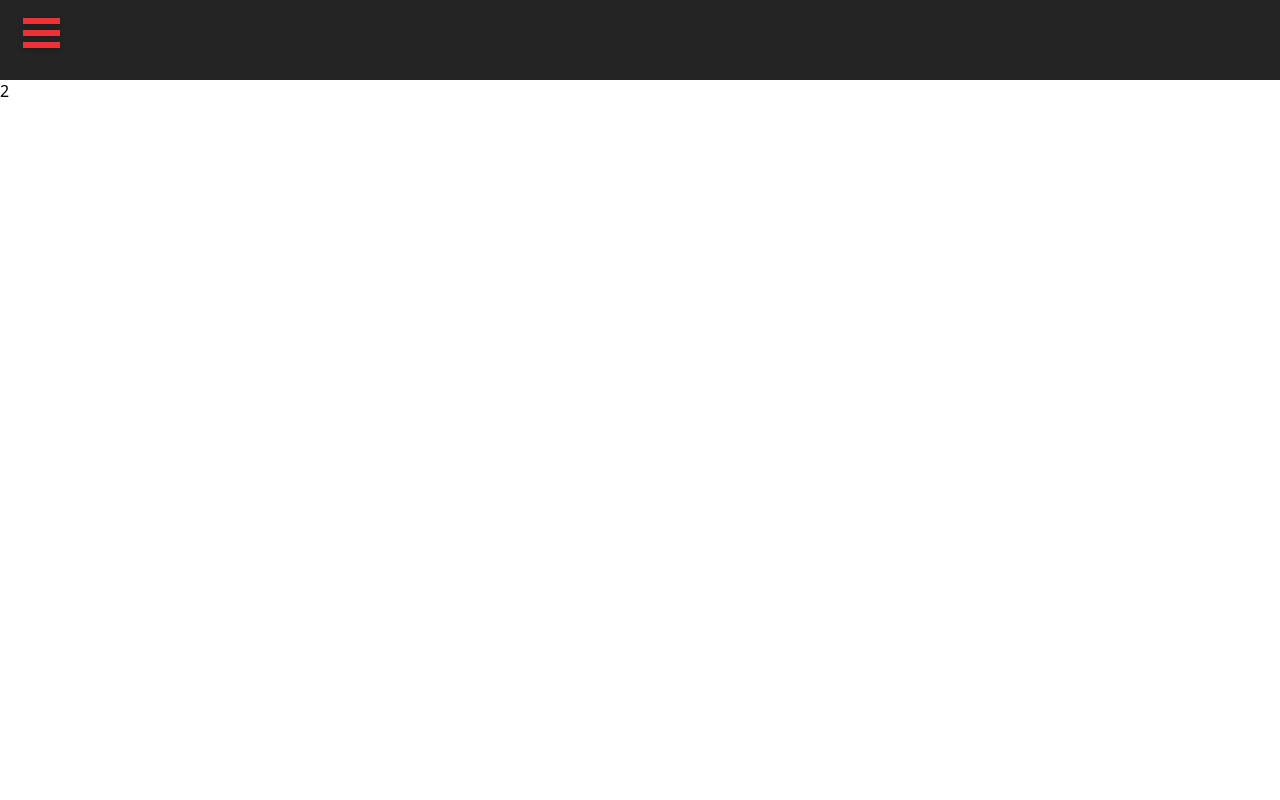
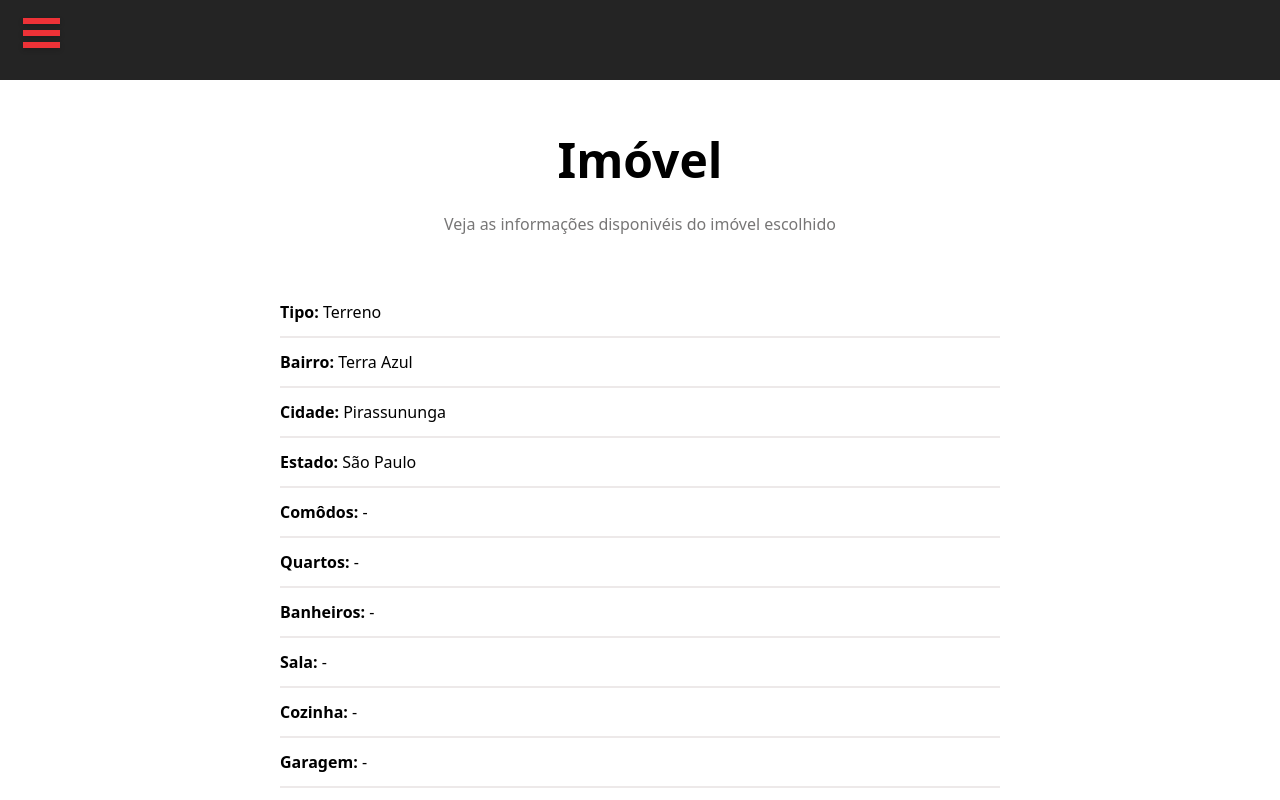
Before and after one commit to marcosdevelopment/dorisilva, a React (Create React App) app: page /informacoes/2 in a window 1280 px wide. Shown: the top 800 px of the page. Built offline with nearby package versions, Linux system fonts and the light colour scheme.

Commit message:
criação do componente com os dados dos imoveis

```diff
--- a/public/index.html
+++ b/public/index.html
@@ -14,7 +14,7 @@
       manifest.json provides metadata used when your web app is installed on a
       user's mobile device or desktop. See https://developers.google.com/web/fundamentals/web-app-manifest/
     -->
-    <link rel="manifest" href="%PUBLIC_URL%/manifest.json" />
+    <!-- <link rel="manifest" href="%PUBLIC_URL%/manifest.json" /> -->
     <!--
       Notice the use of %PUBLIC_URL% in the tags above.
       It will be replaced with the URL of the `public` folder during the build.
--- a/src/App.css
+++ b/src/App.css
@@ -2,6 +2,7 @@
   padding: 0;
   margin: 0;
   font-family: system-ui, -apple-system, BlinkMacSystemFont, 'Segoe UI', Roboto, Oxygen, Ubuntu, Cantarell, 'Open Sans', 'Helvetica Neue', sans-serif;
+  line-height: 1.5;
 }
 
 html, body, #root, .App {
@@ -10,6 +11,7 @@ html, body, #root, .App {
   max-width: 100vw;
   width: 100vw;
   box-sizing: border-box;
+  background-color: #fff;
 }
 
 .container {
@@ -36,6 +38,12 @@ html, body, #root, .App {
   margin-right: auto;
 }
 
+hr {
+  border: solid 1px #EDE9E9;
+  margin-top: 12px;
+  margin-bottom: 12px;
+}
+
 @media (max-width: 600px) {
   .footer {
     max-height: 150px;
--- a/src/components/menu/Menu.Module.css
+++ b/src/components/menu/Menu.Module.css
@@ -91,11 +91,10 @@ li {
 }
 
 .list .listItems li:hover {
-  font-weight: 800;
   background-color: #fff;
 }
 
-icon {
+.menu_icon {
   font-size: 24px;
   margin-right: 8px;
   margin-left: 8px;
--- a/src/components/menu/Menu.js
+++ b/src/components/menu/Menu.js
@@ -19,9 +19,9 @@ const Menu = () => {
       <div className={active ? "menu menuOpen" : "menu menuClose"}>
         <div className="list">
           <ul className="listItems">
-            <li><Link to="/"><icon><AiFillHome/></icon>Home</Link></li>
-						<li><Link to="/imoveis"><icon><SiHomeassistantcommunitystore/></icon>Imóveis</Link></li>
-						<li><Link to="/sobre"><icon><HiInformationCircle/></icon>Sobre nós</Link></li>
+            <li><Link to="/"><AiFillHome className="menu_icon"/>Home</Link></li>
+						<li><Link to="/imoveis"><SiHomeassistantcommunitystore className="menu_icon"/>Imóveis</Link></li>
+						<li><Link to="/sobre"><HiInformationCircle className="menu_icon"/>Sobre nós</Link></li>
           </ul>
         </div>
       </div>
--- /dev/null
+++ b/src/components/propertieinfo/PropertieInfo.Module.css
@@ -0,0 +1,28 @@
+.container_propertieInfo {
+  width: 720px;
+  margin-left: auto;
+  margin-right: auto;
+  margin-top: 64px;
+}
+
+.propertieInfo_price {
+  font-size: 3rem;
+  text-align: center;
+  margin-top: 44px;
+}
+
+.container_propertieInfo span {
+  font-weight: 700;
+}
+
+.propertieInfo_obs {
+  margin-top: 44px;
+}
+
+@media (max-width: 600px) {
+  .container_propertieInfo {
+    width: 100%;
+    margin-left: 10px;
+    margin-right: 10px;
+  }
+}
--- /dev/null
+++ b/src/components/propertieinfo/PropertieInfo.js
@@ -0,0 +1,50 @@
+import "./PropertieInfo.Module.css"
+
+const PropertieInfo = ({type,
+  district,
+  city,
+  state,
+  rooms,
+  bedrooms,
+  restrooms,
+  livingroom,
+  kitchen,
+  garage,
+  externalArea,
+  size,
+  observation,
+  price
+}) => {
+  return (
+    <div className="container_propertieInfo">
+      <p><span>Tipo:</span> {type}</p>
+      <hr/>
+      <p><span>Bairro:</span> {district}</p>
+      <hr/>
+      <p><span>Cidade:</span> {city}</p>
+      <hr/>
+      <p><span>Estado:</span> {state}</p>
+      <hr/>
+      <p><span>Comôdos:</span> {rooms}</p>
+      <hr/>
+      <p><span>Quartos:</span> {bedrooms}</p>
+      <hr/>
+      <p><span>Banheiros:</span> {restrooms}</p>
+      <hr/>
+      <p><span>Sala:</span> {livingroom}</p>
+      <hr/>
+      <p><span>Cozinha:</span> {kitchen}</p>
+      <hr/>
+      <p><span>Garagem:</span> {garage}</p>
+      <hr/>
+      <p><span>Área externa:</span> {externalArea}</p>
+      <hr/>
+      <p><span>Tamanho:</span> {size}</p>
+      <hr/>
+      <p className="propertieInfo_obs">{observation}</p>
+      <h2 className="propertieInfo_price">R$ {price}</h2>
+    </div>
+  )
+}
+
+export default PropertieInfo
--- a/src/components/propertyItem/PropertyItem.Module.css
+++ b/src/components/propertyItem/PropertyItem.Module.css
@@ -3,6 +3,7 @@
   height: 100%;
   margin-top: 44px;
   border: solid 1px #E7E1E1;
+  background-color: #fff;
   text-align: center;
   border-radius: 10px 10px 10px 10px;
   margin-left: auto;
--- a/src/components/propertyItem/PropertyItem.js
+++ b/src/components/propertyItem/PropertyItem.js
@@ -8,7 +8,7 @@ const PropertyItem = ({id, mainImg ,type, district, city, state, rooms, bedrooms
   return (
     <div className="container_propertieItem">
       <img src={mainImg} alt="imagem"/>
-      <h4>{type}</h4>
+      <h4>{type.toUpperCase()}</h4>
       <div className="container_propertieItem-village">
         <p>{district} - {city} - {state} </p>
       </div>
@@ -24,7 +24,7 @@ const PropertyItem = ({id, mainImg ,type, district, city, state, rooms, bedrooms
       </div>
       <div className="container_propertieItem-buttons">
         <Link to={`/informacoes/${id}`}><button className="know"><FaPlusCircle/> Informações</button></Link>
-        <button className="whats">WhatsAPP <FaWhatsapp/></button>
+        <a href="https://api.whatsapp.com/message/2OHQSIHFUJQ2N1" rel="noreferrer" target="_blank"><button className="whats">WhatsAPP <FaWhatsapp/></button></a>
       </div>
     </div>
   )
--- a/src/data/PropertiesData.js
+++ b/src/data/PropertiesData.js
@@ -2,7 +2,7 @@ const PropertiesData = [
   {
     id: 1,
     status: true,
-    type: 'CASA',
+    type: 'Casa',
     district: 'Jardim Paulista',
     city: 'Casa Branca',
     state: 'São Paulo',
@@ -15,7 +15,7 @@ const PropertiesData = [
     ExternArea: true,
     size: '-',
     price: '300.000,00',
-    obs: 'Área de serviço ampla e com cobertura',
+    observation: 'Área de serviço ampla e com cobertura',
     mainImg: {
       img: 'https://i.ibb.co/frBZY4d/Jardim-Paulista-1.jpg',
       alt: 'Jardim-Paulista-1'
@@ -41,7 +41,7 @@ const PropertiesData = [
   {
     id: 2,
     status: true,
-    type: 'TERRENO',
+    type: 'Terreno',
     district: 'Terra Azul',
     city: 'Pirassununga',
     state: 'São Paulo',
@@ -54,7 +54,7 @@ const PropertiesData = [
     ExternArea: false,
     size: '-',
     price: '90.000,00',
-    obs: '',
+    observation: '',
     mainImg: {
       img: 'https://i.ibb.co/R2MS1HZ/Terra-Azul.jpg',
       alt: 'Terra-Azul.jpg'
@@ -66,7 +66,7 @@ const PropertiesData = [
   {
     id: 3,
     status: true,
-    type: 'CASA',
+    type: 'Casa',
     district: 'Jardim Morumbi',
     city: 'Pirassununga',
     state: 'São Paulo',
@@ -79,7 +79,7 @@ const PropertiesData = [
     ExternArea: true,
     size: '-',
     price: '630.000,00',
-    obs: 'Área gourmet no fundo com 1 bahneiro, um quarto de equipamnento, área coberta, churrasqueira, piscina, salão independente com 25m²',
+    observation: 'Área gourmet no fundo com 1 bahneiro, um quarto de equipamnento, área coberta, churrasqueira, piscina, salão independente com 25m²',
     mainImg: {
       img: 'https://i.ibb.co/SdCYSf7/Jardim-Morumbi-1.jpg',
       alt: 'Jardim-Morumbi-1'
@@ -108,7 +108,7 @@ const PropertiesData = [
   {
     id: 4,
     status: true,
-    type: 'CASA',
+    type: 'Casa',
     district: 'Vila Guilhermina',
     city: 'Pirassununga',
     state: 'São Paulo',
@@ -121,7 +121,7 @@ const PropertiesData = [
     ExternArea: true,
     size: '-',
     price: '210.000,00',
-    obs: 'No fundo da casa contém uma área para churrasqueira, um quartinho, uma pia e um quintal',
+    observation: 'No fundo da casa contém uma área para churrasqueira, um quartinho, uma pia e um quintal',
     mainImg: {
       img: 'https://i.ibb.co/LRvtFss/Vila-Guilhermina-1.jpg',
       alt: 'Vila-Guilhermina-1'
--- a/src/pages/home/Home.Module.css
+++ b/src/pages/home/Home.Module.css
@@ -14,12 +14,12 @@
   width: 50px;
   font-size: 64px;
   border: none;
-  background-color: #fff;
   margin-top: 16px;
   margin-left: auto;
   margin-right: auto;
   display: flex;
   justify-content: center;
+  background-color: #fff;
 }
 
 .home_seeMore:hover {
--- a/src/pages/information/Information.js
+++ b/src/pages/information/Information.js
@@ -1,14 +1,39 @@
+import PropertieInfo from "../../components/propertieinfo/PropertieInfo"
+import PropertiesData from "../../data/PropertiesData"
+
 const Information = () => {
   const idGet = (id) => {
     id = window.location.href.length - window.location.href.lastIndexOf('/') - 1
     id = window.location.href.slice(-(id))
     return id
   }
+  const id = Number(idGet())
 
-  const id = idGet()
   return (
     <div>
-      <p>{id}</p>
+      <h2 className='title'>Imóvel</h2>
+      <p className='subtitle'>Veja as informações disponivéis do imóvel escolhido</p>
+      {PropertiesData.filter(properties => properties.id === id)
+        .map((propertieFilter, index) => (
+          <PropertieInfo
+            key={index}
+            type={propertieFilter.type}
+            district={propertieFilter.district}
+            city={propertieFilter.city}
+            state={propertieFilter.state}
+            rooms={propertieFilter.rooms}
+            bedrooms={propertieFilter.bedrooms}
+            restrooms={propertieFilter.restroom}
+            livingroom={propertieFilter.livingRoom}
+            kitchen={propertieFilter.kitchen}
+            garage={propertieFilter.garage}
+            externalArea={propertieFilter.ExternArea}
+            size={propertieFilter.size}
+            observation={propertieFilter.observation}
+            price={propertieFilter.price}
+          />
+        ))
+      }
     </div>
   )
 }
```
